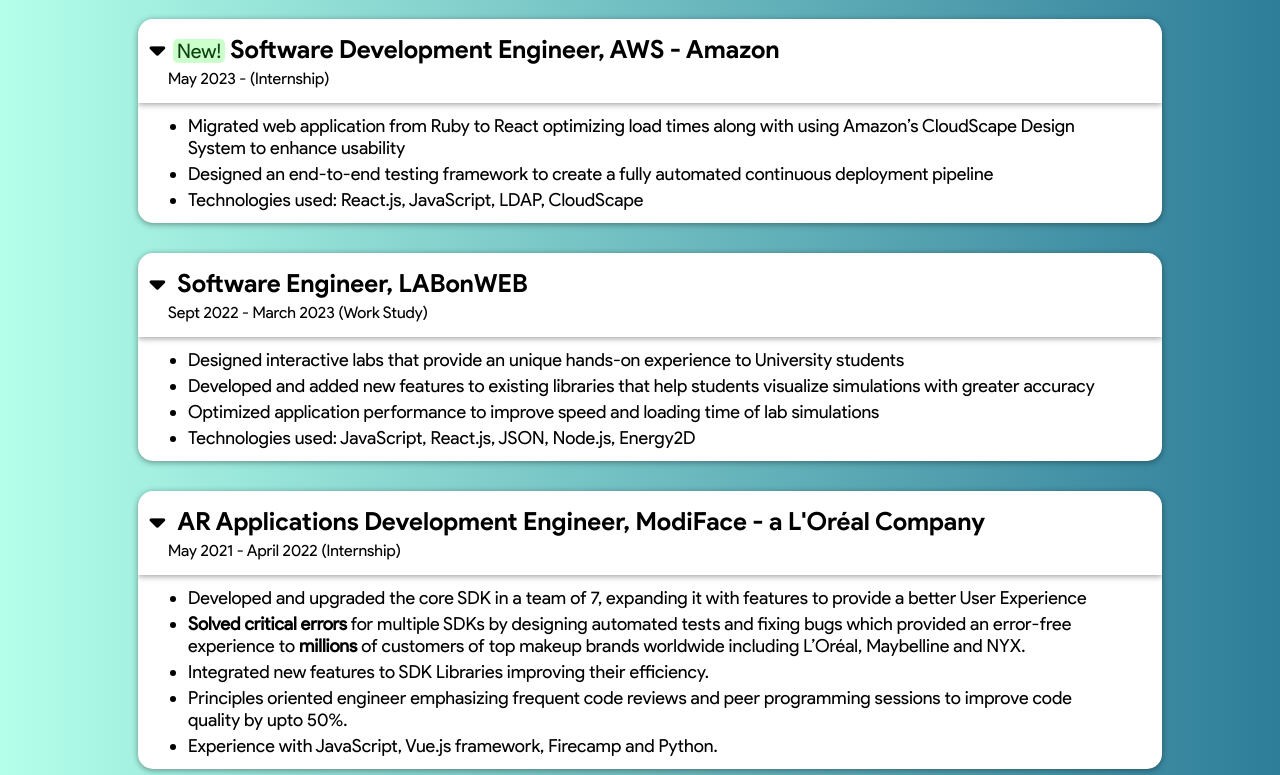
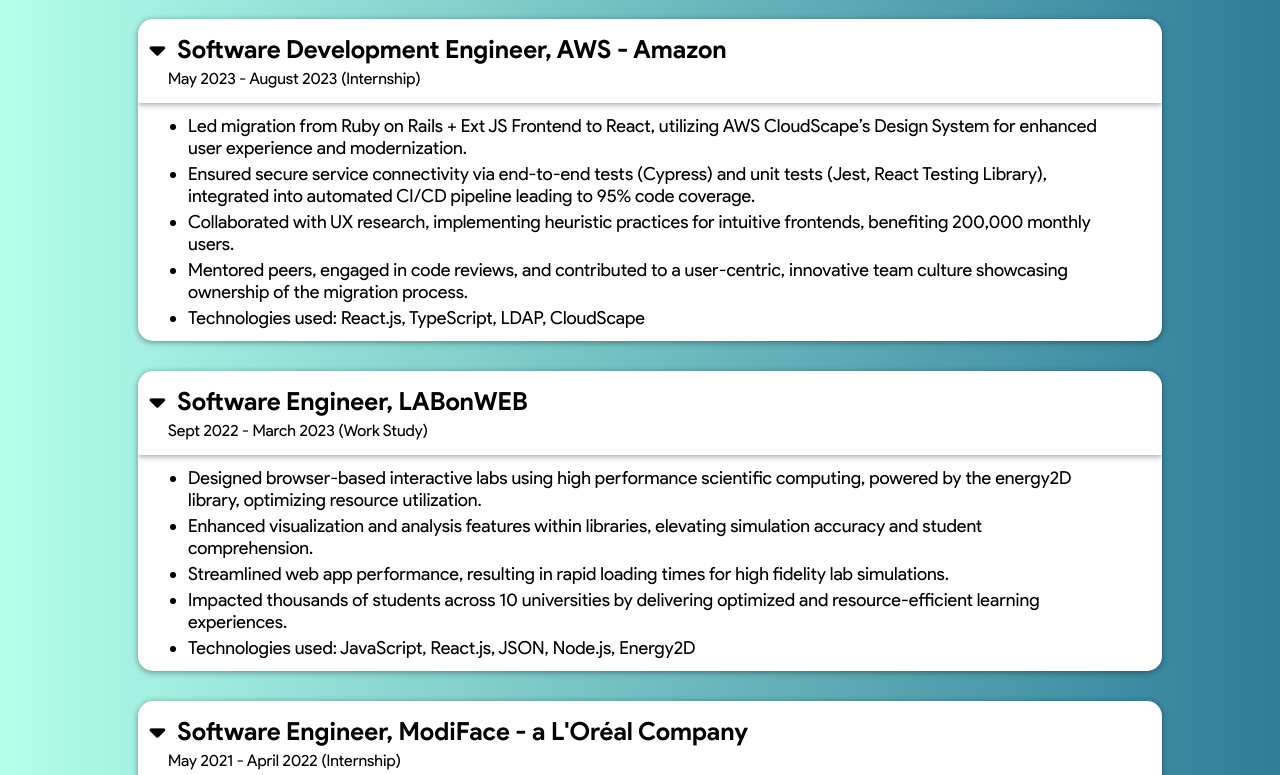
Before and after one commit to parth-commits/parth-commits.github.io, a React (Create React App) app: page / in a window 1280 px wide. Shown: the part 2625-3400 px from the top of the page. Built offline with nearby package versions, Linux system fonts and the light colour scheme; the HTML template or start-up script is replaced by a standard one.

Commit message:
Update TimelineItems.js

```diff
--- a/src/components/TimelineView/TimelineItems.js
+++ b/src/components/TimelineView/TimelineItems.js
@@ -2,14 +2,16 @@
     {
         position: 'Software Development Engineer',
         company: 'AWS - Amazon',
-        time: 'May 2023 - (Internship)',
+        time: 'May 2023 - August 2023 (Internship)',
         isExpanded: true,
         descriptionItems: [
-            'Migrated web application from Ruby to React optimizing load times along with using Amazon’s CloudScape Design System to enhance usability',
-            'Designed an end-to-end testing framework to create a fully automated continuous deployment pipeline',
-            'Technologies used: React.js, JavaScript, LDAP, CloudScape',
+            'Led migration from Ruby on Rails + Ext JS Frontend to React, utilizing AWS CloudScape’s Design System for enhanced user experience and modernization.',
+            'Ensured secure service connectivity via end-to-end tests (Cypress) and unit tests (Jest, React Testing Library), integrated into automated CI/CD pipeline leading to 95% code coverage.',
+            'Collaborated with UX research, implementing heuristic practices for intuitive frontends, benefiting 200,000 monthly users.',
+            'Mentored peers, engaged in code reviews, and contributed to a user-centric, innovative team culture showcasing ownership of the migration process.',
+            'Technologies used: React.js, TypeScript, LDAP, CloudScape',
         ],
-        isNew: true,
+        isNew: false,
     },
     {
         position: 'Software Engineer',
@@ -17,24 +19,25 @@
         time: 'Sept 2022 - March 2023 (Work Study)',
         isExpanded: true,
         descriptionItems: [
-            'Designed interactive labs that provide an unique hands-on experience to University students',
-            'Developed and added new features to existing libraries that help students visualize simulations with greater accuracy',
-            'Optimized application performance to improve speed and loading time of lab simulations',
+            'Designed browser-based interactive labs using high performance scientific computing, powered by the energy2D library, optimizing resource utilization.',
+            'Enhanced visualization and analysis features within libraries, elevating simulation accuracy and student comprehension.',
+            'Streamlined web app performance, resulting in rapid loading times for high fidelity lab simulations.',
+            'Impacted thousands of students across 10 universities by delivering optimized and resource-efficient learning experiences.',
             'Technologies used: JavaScript, React.js, JSON, Node.js, Energy2D',
 
         ],
     },
     {
-        position: 'AR Applications Development Engineer',
+        position: 'Software Engineer',
         company: 'ModiFace - a L\'Oréal Company',
         time: 'May 2021 - April 2022 (Internship)',
         isExpanded: true,
         descriptionItems: [
-            'Developed and upgraded the core SDK in a team of 7, expanding it with features to provide a better User Experience',
-            '<b>Solved critical errors</b> for multiple SDKs by designing automated tests and fixing bugs which provided an error-free experience to <b>millions</b> of customers of top makeup brands worldwide including L’Oréal, Maybelline and NYX.',
-            'Integrated new features to SDK Libraries improving their efficiency.',
-            'Principles oriented engineer emphasizing frequent code reviews and peer programming sessions to improve code quality by upto 50%.',
-            'Experience with JavaScript, Vue.js framework, Firecamp and Python.',
+            'Enhanced core SDKs, introducing features and resolving critical bugs for millions of users globally, including top makeup brands like L’Oreal, Maybelline, and NYX.',
+            'Integrated new efficiencies into SDK libraries, elevating performance and user experience',
+            'Championed code quality with rigorous code reviews and peer programming, elevating standards by up to 50%.',
+            'Led a cross-functional team in successfully launching a beta version of a virtual makeup integrated video conferencing project',
+            'Experience with JavaScript, Vue.js, Firecamp and Python.',
         ],
     },
 ]
```
